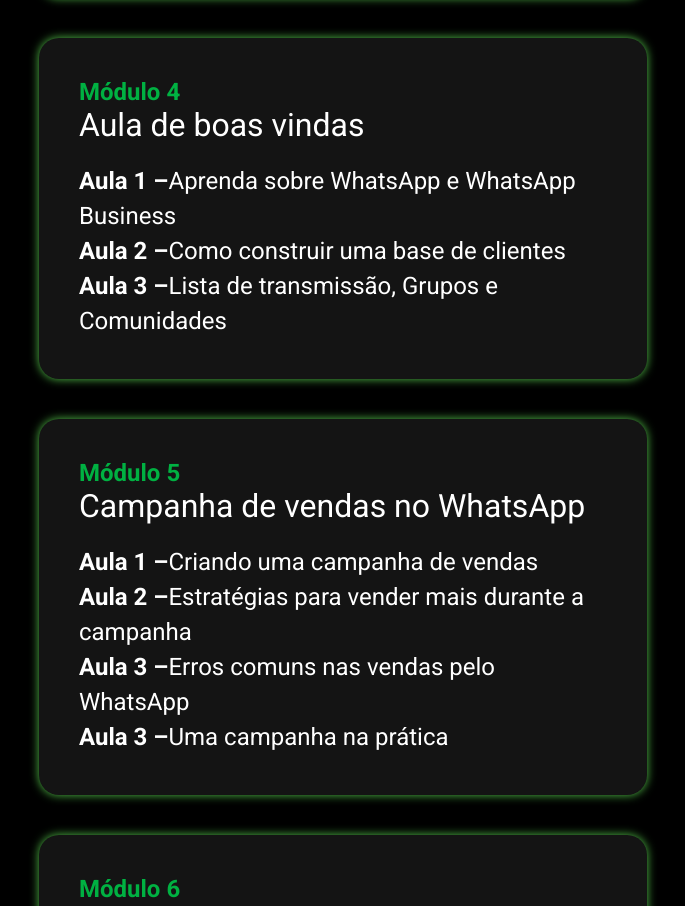
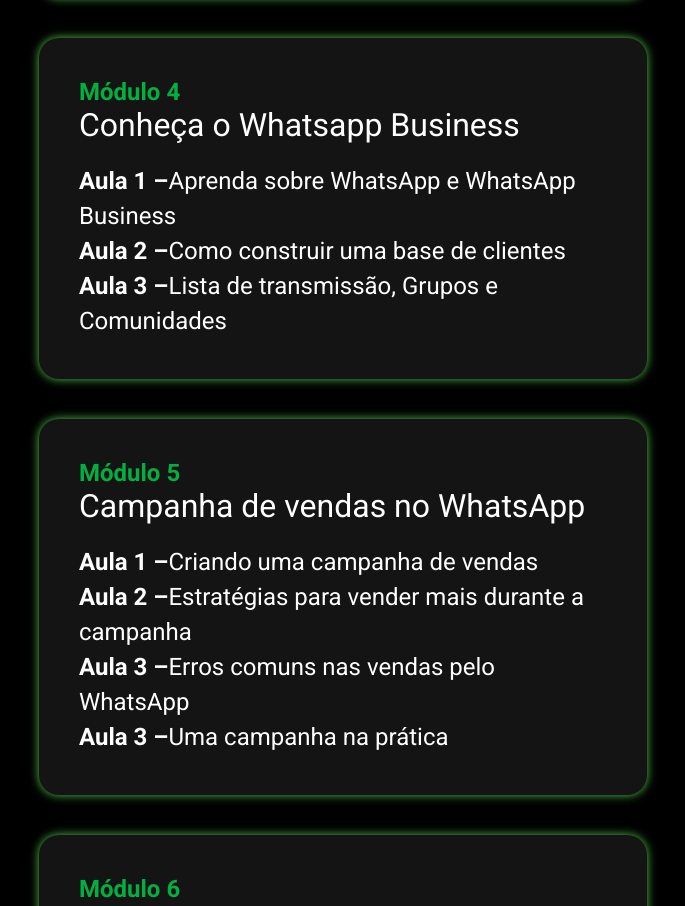
Before and after one commit to oisouguilherme/Freelancer-projeto1, a React (Vite) app: page / in a window 1280 px wide. Shown: the part 5225-6131 px from the top of the page, without its empty margins (533-1218 px from the left). Built offline with nearby package versions, Linux system fonts and the light colour scheme.

Commit message:
Update index.jsx

```diff
--- a/src/components/ModulosCurso/index.jsx
+++ b/src/components/ModulosCurso/index.jsx
@@ -61,7 +61,7 @@ export function ModulosCurso(){
             }
           />
           <Modulo modulo={"Módulo 4"}
-            title={"Aula de boas vindas"}
+            title={"Conheça o Whatsapp Business"}
             children={
               <ItemLista
                 aula={"Aula 1 –"}
```
